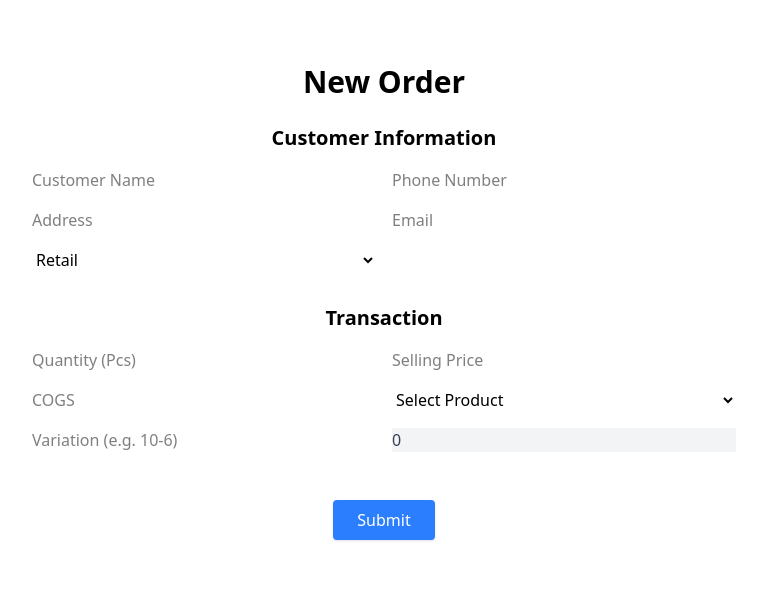
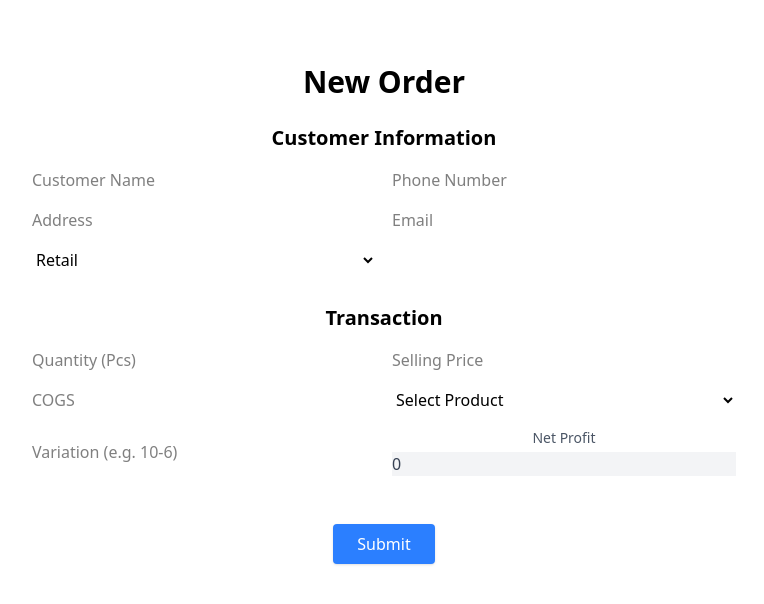
Before and after one commit to sadiq1020/inventory-app, a React (Vite) app: page / in a window 1280 px wide. Shown: the top 604 px of the page, without its empty margins (256-1020 px from the left). Built offline with nearby package versions, Linux system fonts and the light colour scheme.

Commit message:
basic order ui

```diff
--- a/src/components/HomePage.jsx
+++ b/src/components/HomePage.jsx
@@ -115,12 +115,14 @@ function HomePage() {
                                 className="input"
                             />
                         )}
-                        <input
-                            disabled
-                            value={formData.netProfit}
-                            placeholder="Net Profit"
-                            className="input bg-gray-100 text-gray-700"
-                        />
+                        <div className="flex flex-col">
+                            <label className="text-sm text-gray-600 mb-1">Net Profit</label>
+                            <input
+                                disabled
+                                value={formData.netProfit}
+                                className="input bg-gray-100 text-gray-700"
+                            />
+                        </div>
                     </div>
                 </div>
 
```
